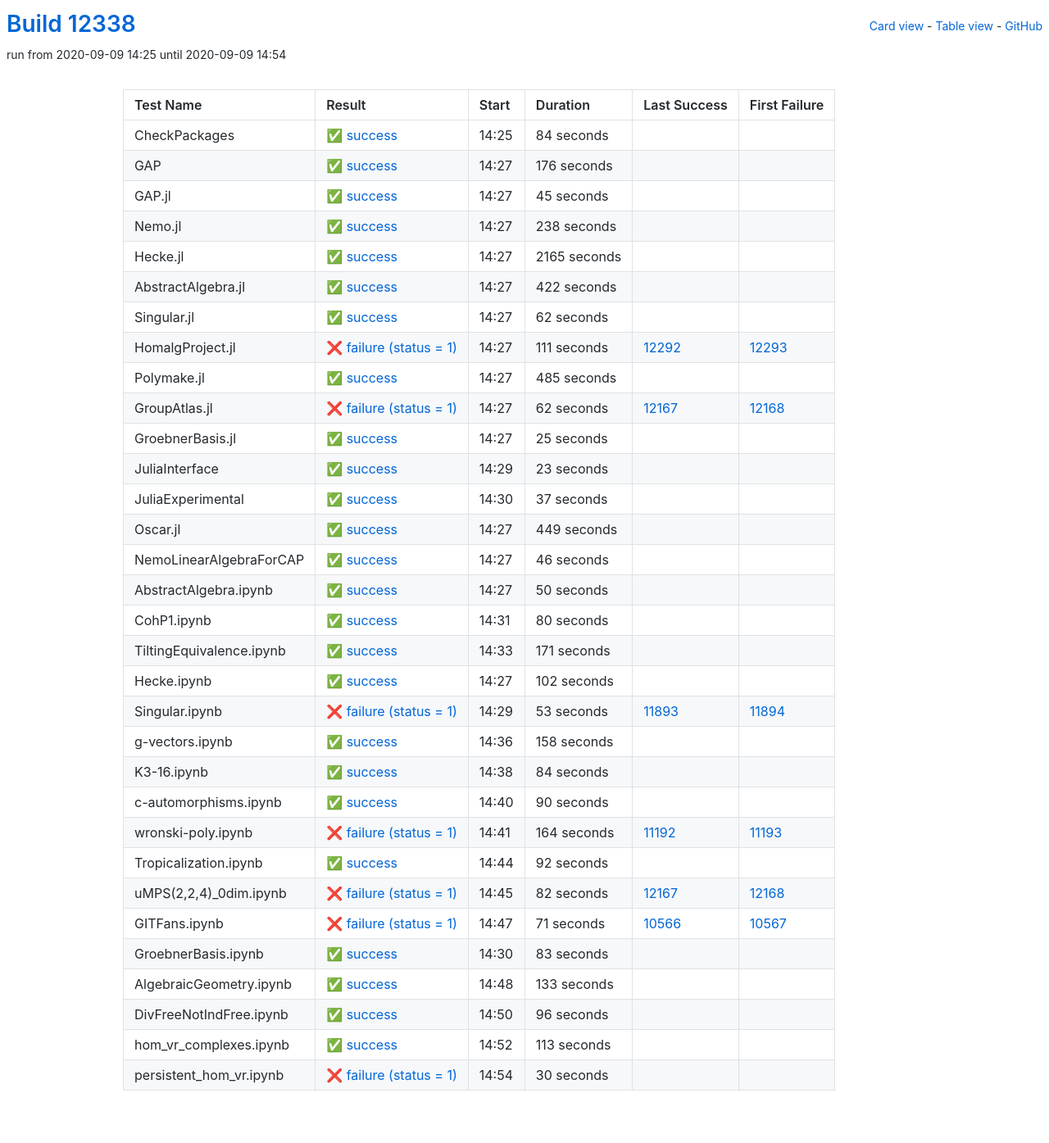
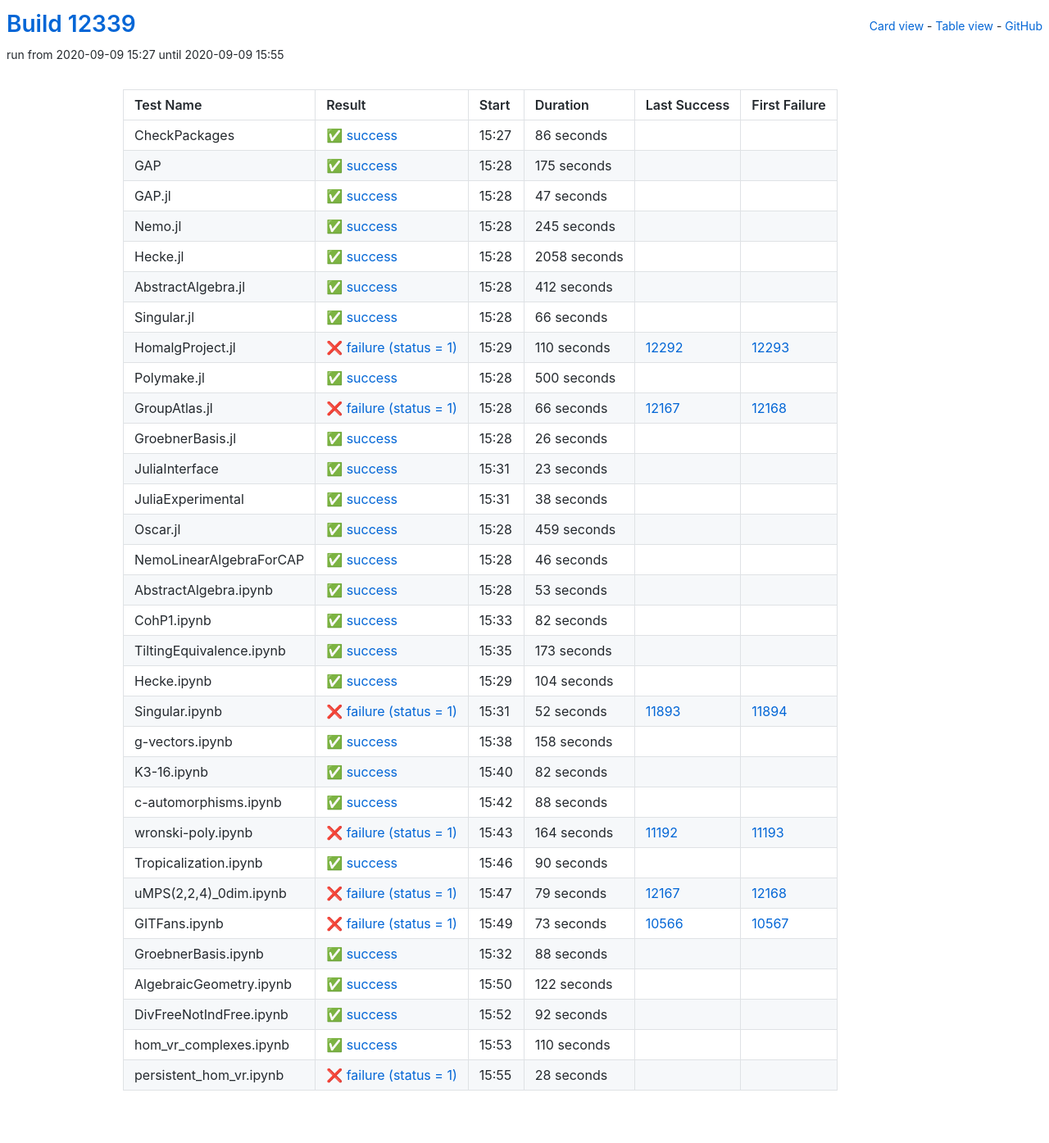
Before and after one commit to oscar-system/oscar-ci-status, a Jekyll site: the page built from table.html, in a window 1280 px wide. Shown: the whole page at 82% size. Built offline with Jekyll 4.4.1, drawn with Linux system fonts in a browser that asks for light colours.

Commit message:
Build #12339

```diff
--- a/_data/ci.yml
+++ b/_data/ci.yml
@@ -1,6 +1,6 @@
 ---
-build: 12338
-build_url: https://oscarci.mathematik.uni-kl.de/job/oscar/12338/
+build: 12339
+build_url: https://oscarci.mathematik.uni-kl.de/job/oscar/12339/
 job: oscar
 organization: oscar-system
 repo: oscar-ci-status
@@ -8,140 +8,140 @@ repourl: https://github.com/oscar-system/oscar-ci-status
 tests:
 - name: CheckPackages
   id: checkpackages
-  log: https://oscarci.mathematik.uni-kl.de/job/oscar/12338/artifact/logs/build-12338/CheckPackages.log
-  start: 2020-09-09 14:25
+  log: https://oscarci.mathematik.uni-kl.de/job/oscar/12339/artifact/logs/build-12339/CheckPackages.log
+  start: 2020-09-09 15:27
   success: true
   exitcode: 0
   status: success
-  duration: 84
+  duration: 86
   last_success: false
   last_success_url:
   first_failure: false
   first_failure_url:
 - name: GAP
   id: gap
-  log: https://oscarci.mathematik.uni-kl.de/job/oscar/12338/artifact/logs/build-12338/GAP.log
-  start: 2020-09-09 14:27
+  log: https://oscarci.mathematik.uni-kl.de/job/oscar/12339/artifact/logs/build-12339/GAP.log
+  start: 2020-09-09 15:28
   success: true
   exitcode: 0
   status: success
-  duration: 176
+  duration: 175
   last_success: false
   last_success_url:
   first_failure: false
   first_failure_url:
 - name: GAP.jl
   id: gap-jl
-  log: https://oscarci.mathematik.uni-kl.de/job/oscar/12338/artifact/logs/build-12338/GAP.jl.log
-  start: 2020-09-09 14:27
+  log: https://oscarci.mathematik.uni-kl.de/job/oscar/12339/artifact/logs/build-12339/GAP.jl.log
+  start: 2020-09-09 15:28
   success: true
   exitcode: 0
   status: success
-  duration: 45
+  duration: 47
   last_success: false
   last_success_url:
   first_failure: false
   first_failure_url:
 - name: Nemo.jl
   id: nemo-jl
-  log: https://oscarci.mathematik.uni-kl.de/job/oscar/12338/artifact/logs/build-12338/Nemo.jl.log
-  start: 2020-09-09 14:27
+  log: https://oscarci.mathematik.uni-kl.de/job/oscar/12339/artifact/logs/build-12339/Nemo.jl.log
+  start: 2020-09-09 15:28
   success: true
   exitcode: 0
   status: success
-  duration: 238
+  duration: 245
   last_success: false
   last_success_url:
   first_failure: false
   first_failure_url:
 - name: Hecke.jl
   id: hecke-jl
-  log: https://oscarci.mathematik.uni-kl.de/job/oscar/12338/artifact/logs/build-12338/Hecke.jl.log
-  start: 2020-09-09 14:27
+  log: https://oscarci.mathematik.uni-kl.de/job/oscar/12339/artifact/logs/build-12339/Hecke.jl.log
+  start: 2020-09-09 15:28
   success: true
   exitcode: 0
   status: success
-  duration: 2165
+  duration: 2058
   last_success: false
   last_success_url:
   first_failure: false
   first_failure_url:
 - name: AbstractAlgebra.jl
   id: abstractalgebra-jl
-  log: https://oscarci.mathematik.uni-kl.de/job/oscar/12338/artifact/logs/build-12338/AbstractAlgebra.jl.log
-  start: 2020-09-09 14:27
+  log: https://oscarci.mathematik.uni-kl.de/job/oscar/12339/artifact/logs/build-12339/AbstractAlgebra.jl.log
+  start: 2020-09-09 15:28
   success: true
   exitcode: 0
   status: success
-  duration: 422
+  duration: 412
   last_success: false
   last_success_url:
   first_failure: false
   first_failure_url:
 - name: Singular.jl
   id: singular-jl
-  log: https://oscarci.mathematik.uni-kl.de/job/oscar/12338/artifact/logs/build-12338/Singular.jl.log
-  start: 2020-09-09 14:27
+  log: https://oscarci.mathematik.uni-kl.de/job/oscar/12339/artifact/logs/build-12339/Singular.jl.log
+  start: 2020-09-09 15:28
   success: true
   exitcode: 0
   status: success
-  duration: 62
+  duration: 66
   last_success: false
   last_success_url:
   first_failure: false
   first_failure_url:
 - name: HomalgProject.jl
   id: homalgproject-jl
-  log: https://oscarci.mathematik.uni-kl.de/job/oscar/12338/artifact/logs/build-12338/HomalgProject.jl.log
-  start: 2020-09-09 14:27
+  log: https://oscarci.mathematik.uni-kl.de/job/oscar/12339/artifact/logs/build-12339/HomalgProject.jl.log
+  start: 2020-09-09 15:29
   success: false
   exitcode: 1
   status: failure
-  duration: 111
+  duration: 110
   last_success: 12292
   last_success_url: https://oscarci.mathematik.uni-kl.de/job/oscar/12292/
   first_failure: 12293
   first_failure_url: https://oscarci.mathematik.uni-kl.de/job/oscar/12293/
 - name: Polymake.jl
   id: polymake-jl
-  log: https://oscarci.mathematik.uni-kl.de/job/oscar/12338/artifact/logs/build-12338/Polymake.jl.log
-  start: 2020-09-09 14:27
+  log: https://oscarci.mathematik.uni-kl.de/job/oscar/12339/artifact/logs/build-12339/Polymake.jl.log
+  start: 2020-09-09 15:28
   success: true
   exitcode: 0
   status: success
-  duration: 485
+  duration: 500
   last_success: false
   last_success_url:
   first_failure: false
   first_failure_url:
 - name: GroupAtlas.jl
   id: groupatlas-jl
-  log: https://oscarci.mathematik.uni-kl.de/job/oscar/12338/artifact/logs/build-12338/GroupAtlas.jl.log
-  start: 2020-09-09 14:27
+  log: https://oscarci.mathematik.uni-kl.de/job/oscar/12339/artifact/logs/build-12339/GroupAtlas.jl.log
+  start: 2020-09-09 15:28
   success: false
   exitcode: 1
   status: failure
-  duration: 62
+  duration: 66
   last_success: 12167
   last_success_url: https://oscarci.mathematik.uni-kl.de/job/oscar/12167/
   first_failure: 12168
   first_failure_url: https://oscarci.mathematik.uni-kl.de/job/oscar/12168/
 - name: GroebnerBasis.jl
   id: groebnerbasis-jl
-  log: https://oscarci.mathematik.uni-kl.de/job/oscar/12338/artifact/logs/build-12338/GroebnerBasis.jl.log
-  start: 2020-09-09 14:27
+  log: https://oscarci.mathematik.uni-kl.de/job/oscar/12339/artifact/logs/build-12339/GroebnerBasis.jl.log
+  start: 2020-09-09 15:28
   success: true
   exitcode: 0
   status: success
-  duration: 25
+  duration: 26
   last_success: false
   last_success_url:
   first_failure: false
   first_failure_url:
 - name: JuliaInterface
   id: juliainterface
-  log: https://oscarci.mathematik.uni-kl.de/job/oscar/12338/artifact/logs/build-12338/JuliaInterface.log
-  start: 2020-09-09 14:29
+  log: https://oscarci.mathematik.uni-kl.de/job/oscar/12339/artifact/logs/build-12339/JuliaInterface.log
+  start: 2020-09-09 15:31
   success: true
   exitcode: 0
   status: success
@@ -152,32 +152,32 @@ tests:
   first_failure_url:
 - name: JuliaExperimental
   id: juliaexperimental
-  log: https://oscarci.mathematik.uni-kl.de/job/oscar/12338/artifact/logs/build-12338/JuliaExperimental.log
-  start: 2020-09-09 14:30
+  log: https://oscarci.mathematik.uni-kl.de/job/oscar/12339/artifact/logs/build-12339/JuliaExperimental.log
+  start: 2020-09-09 15:31
   success: true
   exitcode: 0
   status: success
-  duration: 37
+  duration: 38
   last_success: false
   last_success_url:
   first_failure: false
   first_failure_url:
 - name: Oscar.jl
   id: oscar-jl
-  log: https://oscarci.mathematik.uni-kl.de/job/oscar/12338/artifact/logs/build-12338/Oscar.jl.log
-  start: 2020-09-09 14:27
+  log: https://oscarci.mathematik.uni-kl.de/job/oscar/12339/artifact/logs/build-12339/Oscar.jl.log
+  start: 2020-09-09 15:28
   success: true
   exitcode: 0
   status: success
-  duration: 449
+  duration: 459
   last_success: false
   last_success_url:
   first_failure: false
   first_failure_url:
 - name: NemoLinearAlgebraForCAP
   id: nemolinearalgebraforcap
-  log: https://oscarci.mathematik.uni-kl.de/job/oscar/12338/artifact/logs/build-12338/NemoLinearAlgebraForCAP.log
-  start: 2020-09-09 14:27
+  log: https://oscarci.mathematik.uni-kl.de/job/oscar/12339/artifact/logs/build-12339/NemoLinearAlgebraForCAP.log
+  start: 2020-09-09 15:28
   success: true
   exitcode: 0
   status: success
@@ -188,68 +188,68 @@ tests:
   first_failure_url:
 - name: AbstractAlgebra.ipynb
   id: abstractalgebra-ipynb
-  log: https://oscarci.mathematik.uni-kl.de/job/oscar/12338/artifact/logs/build-12338/AbstractAlgebra.ipynb.log
-  start: 2020-09-09 14:27
+  log: https://oscarci.mathematik.uni-kl.de/job/oscar/12339/artifact/logs/build-12339/AbstractAlgebra.ipynb.log
+  start: 2020-09-09 15:28
   success: true
   exitcode: 0
   status: success
-  duration: 50
+  duration: 53
   last_success: false
   last_success_url:
   first_failure: false
   first_failure_url:
 - name: CohP1.ipynb
   id: cohp1-ipynb
-  log: https://oscarci.mathematik.uni-kl.de/job/oscar/12338/artifact/logs/build-12338/CohP1.ipynb.log
-  start: 2020-09-09 14:31
+  log: https://oscarci.mathematik.uni-kl.de/job/oscar/12339/artifact/logs/build-12339/CohP1.ipynb.log
+  start: 2020-09-09 15:33
   success: true
   exitcode: 0
   status: success
-  duration: 80
+  duration: 82
   last_success: false
   last_success_url:
   first_failure: false
   first_failure_url:
 - name: TiltingEquivalence.ipynb
   id: tiltingequivalence-ipynb
-  log: https://oscarci.mathematik.uni-kl.de/job/oscar/12338/artifact/logs/build-12338/TiltingEquivalence.ipynb.log
-  start: 2020-09-09 14:33
+  log: https://oscarci.mathematik.uni-kl.de/job/oscar/12339/artifact/logs/build-12339/TiltingEquivalence.ipynb.log
+  start: 2020-09-09 15:35
   success: true
   exitcode: 0
   status: success
-  duration: 171
+  duration: 173
   last_success: false
   last_success_url:
   first_failure: false
   first_failure_url:
 - name: Hecke.ipynb
   id: hecke-ipynb
-  log: https://oscarci.mathematik.uni-kl.de/job/oscar/12338/artifact/logs/build-12338/Hecke.ipynb.log
-  start: 2020-09-09 14:27
+  log: https://oscarci.mathematik.uni-kl.de/job/oscar/12339/artifact/logs/build-12339/Hecke.ipynb.log
+  start: 2020-09-09 15:29
   success: true
   exitcode: 0
   status: success
-  duration: 102
+  duration: 104
   last_success: false
   last_success_url:
   first_failure: false
   first_failure_url:
 - name: Singular.ipynb
   id: singular-ipynb
-  log: https://oscarci.mathematik.uni-kl.de/job/oscar/12338/artifact/logs/build-12338/Singular.ipynb.log
-  start: 2020-09-09 14:29
+  log: https://oscarci.mathematik.uni-kl.de/job/oscar/12339/artifact/logs/build-12339/Singular.ipynb.log
+  start: 2020-09-09 15:31
   success: false
   exitcode: 1
   status: failure
-  duration: 53
+  duration: 52
   last_success: 11893
   last_success_url: https://oscarci.mathematik.uni-kl.de/job/oscar/11893/
   first_failure: 11894
   first_failure_url: https://oscarci.mathematik.uni-kl.de/job/oscar/11894/
 - name: g-vectors.ipynb
   id: g-vectors-ipynb
-  log: https://oscarci.mathematik.uni-kl.de/job/oscar/12338/artifact/logs/build-12338/g-vectors.ipynb.log
-  start: 2020-09-09 14:36
+  log: https://oscarci.mathematik.uni-kl.de/job/oscar/12339/artifact/logs/build-12339/g-vectors.ipynb.log
+  start: 2020-09-09 15:38
   success: true
   exitcode: 0
   status: success
@@ -260,32 +260,32 @@ tests:
   first_failure_url:
 - name: K3-16.ipynb
   id: k3-16-ipynb
-  log: https://oscarci.mathematik.uni-kl.de/job/oscar/12338/artifact/logs/build-12338/K3-16.ipynb.log
-  start: 2020-09-09 14:38
+  log: https://oscarci.mathematik.uni-kl.de/job/oscar/12339/artifact/logs/build-12339/K3-16.ipynb.log
+  start: 2020-09-09 15:40
   success: true
   exitcode: 0
   status: success
-  duration: 84
+  duration: 82
   last_success: false
   last_success_url:
   first_failure: false
   first_failure_url:
 - name: c-automorphisms.ipynb
   id: c-automorphisms-ipynb
-  log: https://oscarci.mathematik.uni-kl.de/job/oscar/12338/artifact/logs/build-12338/c-automorphisms.ipynb.log
-  start: 2020-09-09 14:40
+  log: https://oscarci.mathematik.uni-kl.de/job/oscar/12339/artifact/logs/build-12339/c-automorphisms.ipynb.log
+  start: 2020-09-09 15:42
   success: true
   exitcode: 0
   status: success
-  duration: 90
+  duration: 88
   last_success: false
   last_success_url:
   first_failure: false
   first_failure_url:
 - name: wronski-poly.ipynb
   id: wronski-poly-ipynb
-  log: https://oscarci.mathematik.uni-kl.de/job/oscar/12338/artifact/logs/build-12338/wronski-poly.ipynb.log
-  start: 2020-09-09 14:41
+  log: https://oscarci.mathematik.uni-kl.de/job/oscar/12339/artifact/logs/build-12339/wronski-poly.ipynb.log
+  start: 2020-09-09 15:43
   success: false
   exitcode: 1
   status: failure
@@ -296,8 +296,68 @@ tests:
   first_failure_url: https://oscarci.mathematik.uni-kl.de/job/oscar/11193/
 - name: Tropicalization.ipynb
   id: tropicalization-ipynb
-  log: https://oscarci.mathematik.uni-kl.de/job/oscar/12338/artifact/logs/build-12338/Tropicalization.ipynb.log
-  start: 2020-09-09 14:44
+  log: https://oscarci.mathematik.uni-kl.de/job/oscar/12339/artifact/logs/build-12339/Tropicalization.ipynb.log
+  start: 2020-09-09 15:46
+  success: true
+  exitcode: 0
+  status: success
+  duration: 90
+  last_success: false
+  last_success_url:
+  first_failure: false
+  first_failure_url:
+- name: uMPS(2,2,4)_0dim.ipynb
+  id: umps-2-2-4-0dim-ipynb
+  log: https://oscarci.mathematik.uni-kl.de/job/oscar/12339/artifact/logs/build-12339/uMPS-2-2-4-_0dim.ipynb.log
+  start: 2020-09-09 15:47
+  success: false
+  exitcode: 1
+  status: failure
+  duration: 79
+  last_success: 12167
+  last_success_url: https://oscarci.mathematik.uni-kl.de/job/oscar/12167/
+  first_failure: 12168
+  first_failure_url: https://oscarci.mathematik.uni-kl.de/job/oscar/12168/
+- name: GITFans.ipynb
+  id: gitfans-ipynb
+  log: https://oscarci.mathematik.uni-kl.de/job/oscar/12339/artifact/logs/build-12339/GITFans.ipynb.log
+  start: 2020-09-09 15:49
+  success: false
+  exitcode: 1
+  status: failure
+  duration: 73
+  last_success: 10566
+  last_success_url: https://oscarci.mathematik.uni-kl.de/job/oscar/10566/
+  first_failure: 10567
+  first_failure_url: https://oscarci.mathematik.uni-kl.de/job/oscar/10567/
+- name: GroebnerBasis.ipynb
+  id: groebnerbasis-ipynb
+  log: https://oscarci.mathematik.uni-kl.de/job/oscar/12339/artifact/logs/build-12339/GroebnerBasis.ipynb.log
+  start: 2020-09-09 15:32
+  success: true
+  exitcode: 0
+  status: success
+  duration: 88
+  last_success: false
+  last_success_url:
+  first_failure: false
+  first_failure_url:
+- name: AlgebraicGeometry.ipynb
+  id: algebraicgeometry-ipynb
+  log: https://oscarci.mathematik.uni-kl.de/job/oscar/12339/artifact/logs/build-12339/AlgebraicGeometry.ipynb.log
+  start: 2020-09-09 15:50
+  success: true
+  exitcode: 0
+  status: success
+  duration: 122
+  last_success: false
+  last_success_url:
+  first_failure: false
+  first_failure_url:
+- name: DivFreeNotIndFree.ipynb
+  id: divfreenotindfree-ipynb
+  log: https://oscarci.mathematik.uni-kl.de/job/oscar/12339/artifact/logs/build-12339/DivFreeNotIndFree.ipynb.log
+  start: 2020-09-09 15:52
   success: true
   exitcode: 0
   status: success
@@ -306,86 +366,26 @@ tests:
   last_success_url:
   first_failure: false
   first_failure_url:
-- name: uMPS(2,2,4)_0dim.ipynb
-  id: umps-2-2-4-0dim-ipynb
-  log: https://oscarci.mathematik.uni-kl.de/job/oscar/12338/artifact/logs/build-12338/uMPS-2-2-4-_0dim.ipynb.log
-  start: 2020-09-09 14:45
-  success: false
-  exitcode: 1
-  status: failure
-  duration: 82
-  last_success: 12167
-  last_success_url: https://oscarci.mathematik.uni-kl.de/job/oscar/12167/
-  first_failure: 12168
-  first_failure_url: https://oscarci.mathematik.uni-kl.de/job/oscar/12168/
-- name: GITFans.ipynb
-  id: gitfans-ipynb
-  log: https://oscarci.mathematik.uni-kl.de/job/oscar/12338/artifact/logs/build-12338/GITFans.ipynb.log
-  start: 2020-09-09 14:47
-  success: false
-  exitcode: 1
-  status: failure
-  duration: 71
-  last_success: 10566
-  last_success_url: https://oscarci.mathematik.uni-kl.de/job/oscar/10566/
-  first_failure: 10567
-  first_failure_url: https://oscarci.mathematik.uni-kl.de/job/oscar/10567/
-- name: GroebnerBasis.ipynb
-  id: groebnerbasis-ipynb
-  log: https://oscarci.mathematik.uni-kl.de/job/oscar/12338/artifact/logs/build-12338/GroebnerBasis.ipynb.log
-  start: 2020-09-09 14:30
+- name: hom_vr_complexes.ipynb
+  id: hom-vr-complexes-ipynb
+  log: https://oscarci.mathematik.uni-kl.de/job/oscar/12339/artifact/logs/build-12339/hom_vr_complexes.ipynb.log
+  start: 2020-09-09 15:53
   success: true
   exitcode: 0
   status: success
-  duration: 83
-  last_success: false
-  last_success_url:
-  first_failure: false
-  first_failure_url:
-- name: AlgebraicGeometry.ipynb
-  id: algebraicgeometry-ipynb
-  log: https://oscarci.mathematik.uni-kl.de/job/oscar/12338/artifact/logs/build-12338/AlgebraicGeometry.ipynb.log
-  start: 2020-09-09 14:48
-  success: true
-  exitcode: 0
-  status: success
-  duration: 133
-  last_success: false
-  last_success_url:
-  first_failure: false
-  first_failure_url:
-- name: DivFreeNotIndFree.ipynb
-  id: divfreenotindfree-ipynb
-  log: https://oscarci.mathematik.uni-kl.de/job/oscar/12338/artifact/logs/build-12338/DivFreeNotIndFree.ipynb.log
-  start: 2020-09-09 14:50
-  success: true
-  exitcode: 0
-  status: success
-  duration: 96
-  last_success: false
-  last_success_url:
-  first_failure: false
-  first_failure_url:
-- name: hom_vr_complexes.ipynb
-  id: hom-vr-complexes-ipynb
-  log: https://oscarci.mathematik.uni-kl.de/job/oscar/12338/artifact/logs/build-12338/hom_vr_complexes.ipynb.log
-  start: 2020-09-09 14:52
-  success: true
-  exitcode: 0
-  status: success
-  duration: 113
+  duration: 110
   last_success: false
   last_success_url:
   first_failure: false
   first_failure_url:
 - name: persistent_hom_vr.ipynb
   id: persistent-hom-vr-ipynb
-  log: https://oscarci.mathematik.uni-kl.de/job/oscar/12338/artifact/logs/build-12338/persistent_hom_vr.ipynb.log
-  start: 2020-09-09 14:54
+  log: https://oscarci.mathematik.uni-kl.de/job/oscar/12339/artifact/logs/build-12339/persistent_hom_vr.ipynb.log
+  start: 2020-09-09 15:55
   success: false
   exitcode: 1
   status: failure
-  duration: 30
+  duration: 28
   last_success: false
   last_success_url:
   first_failure: false
```
Also changed, not shown: README.md.
